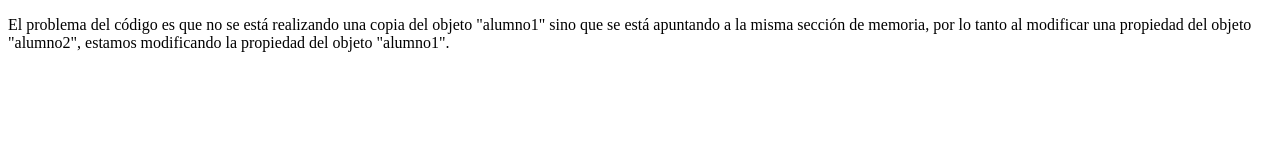
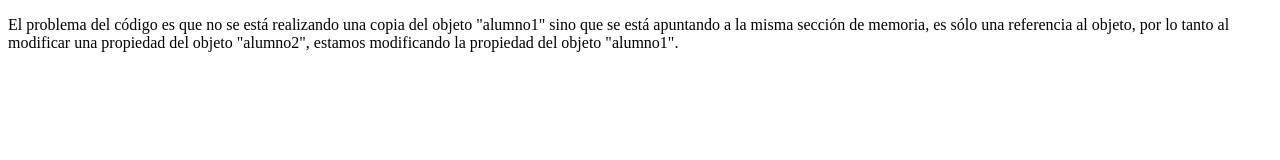
Before and after one commit to rcereceda/prueba_js, a plain HTML site: page p1/index.html in a window 1280 px wide. Drawn offline with Linux system fonts and the light colour scheme.

Commit message:
Pregunta 1 actualizada

```diff
--- a/p1/index.html
+++ b/p1/index.html
@@ -6,6 +6,6 @@
 	<script src="main.js" type="text/javascript"></script>
 </head>
 <body>
-	<p>El problema del código es que no se está realizando una copia del objeto "alumno1" sino que se está apuntando a la misma sección de memoria, por lo tanto al modificar una propiedad del objeto "alumno2", estamos modificando la propiedad del objeto "alumno1".</p>
+	<p>El problema del código es que no se está realizando una copia del objeto "alumno1" sino que se está apuntando a la misma sección de memoria, es sólo una referencia al objeto, por lo tanto al modificar una propiedad del objeto "alumno2", estamos modificando la propiedad del objeto "alumno1".</p>
 </body>
 </html>
```
Also changed, not shown: 2 other files.
